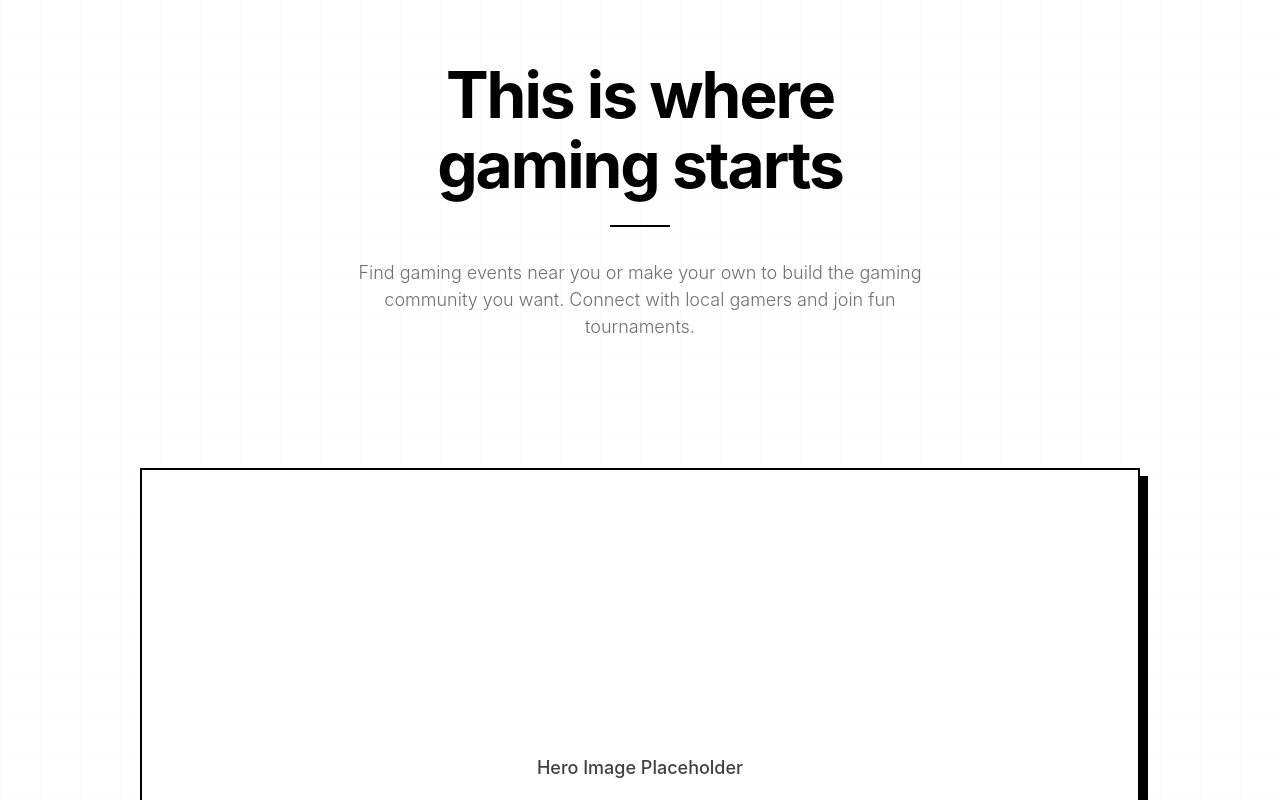
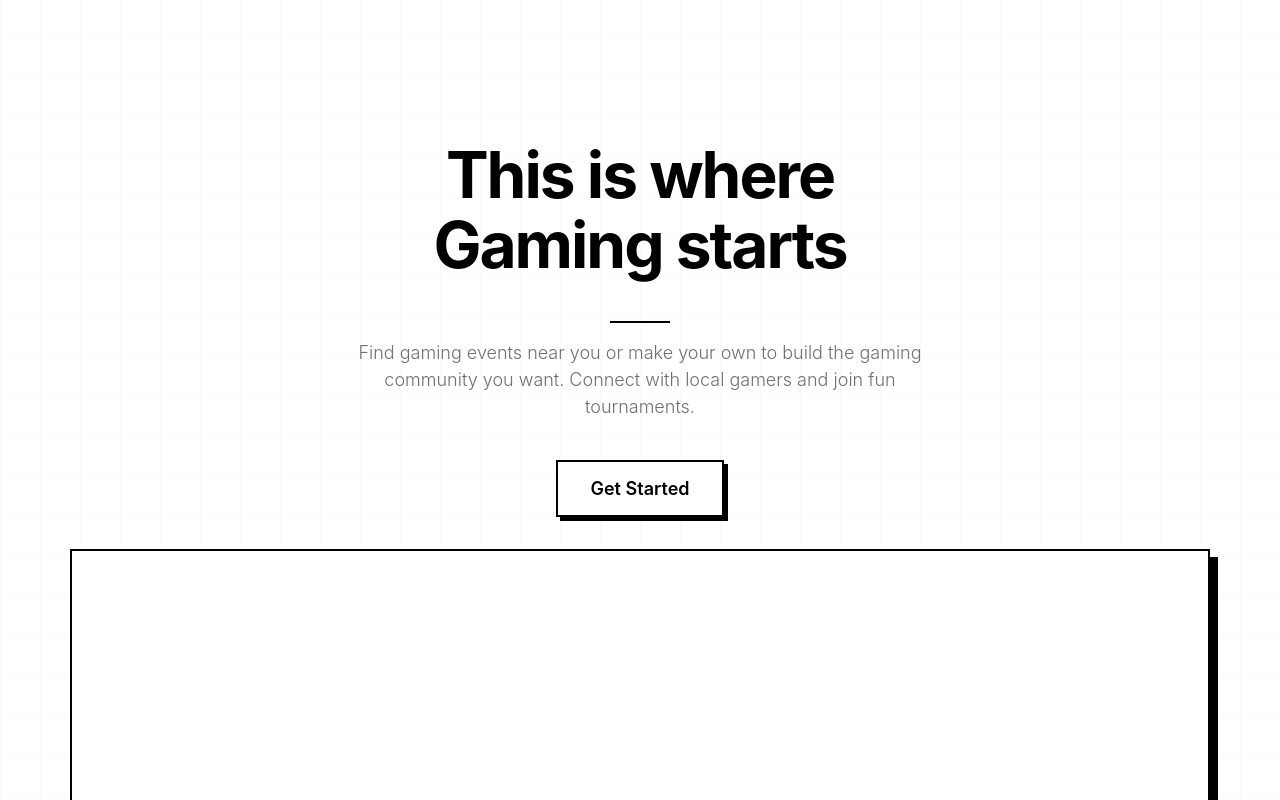
Before and after one commit to Shafiq-and-Company/boxd-events, a Next.js app: page /splash/HeroSection in a window 1280 px wide. Shown: the top 800 px of the page. Built offline with nearby package versions, Linux system fonts and the light colour scheme; no server answers.

Commit message:
fixing hero section

```diff
--- a/pages/splash/HeroSection.js
+++ b/pages/splash/HeroSection.js
@@ -13,7 +13,7 @@ export default function HeroSection() {
           <h1 className={styles.heroTitle}>
             <span>This is where</span>
             <br />
-            <span>gaming starts</span>
+            <span>Gaming starts</span>
           </h1>
 
           <div className={styles.divider}></div>
@@ -21,6 +21,10 @@ export default function HeroSection() {
           <p className={styles.heroSubtitle}>
             Find gaming events near you or make your own to build the gaming community you want. Connect with local gamers and join fun tournaments.
           </p>
+
+          <button className={styles.ctaButton} onClick={handleGetStarted}>
+            Get Started
+          </button>
         </div>
         <div className={styles.heroImage}>
           <div className={styles.heroImagePlaceholder}>
--- a/pages/splash/HeroSection.module.css
+++ b/pages/splash/HeroSection.module.css
@@ -4,13 +4,13 @@
   display: flex;
   align-items: center;
   justify-content: center;
-  padding: 0 24px;
+  padding: 80px 24px 0 24px;
   margin: 0;
   background: #FFFFFF;
   position: relative;
   overflow: hidden;
   margin-top: -64px;
-  padding-top: 64px;
+  padding-top: 144px;
   background-image:
     linear-gradient(rgba(0, 0, 0, 0.02) 1px, transparent 1px),
     linear-gradient(90deg, rgba(0, 0, 0, 0.02) 1px, transparent 1px);
@@ -21,9 +21,12 @@
 .heroContent {
   display: flex;
   flex-direction: column;
-  gap: 64px;
+  gap: 32px;
   align-items: center;
+  justify-content: center;
   width: 100%;
+  max-width: 1200px;
+  margin: 0 auto;
   animation: slideInUp 0.8s cubic-bezier(0.25, 0.46, 0.45, 0.94);
 }
 
@@ -40,6 +43,10 @@
 
 .heroText {
   text-align: center;
+  display: flex;
+  flex-direction: column;
+  align-items: center;
+  width: 100%;
 }
 
 
@@ -48,11 +55,13 @@
   justify-content: center;
   align-items: center;
   width: 100%;
+  max-width: 1200px;
+  margin: 0 auto;
 }
 
 .heroImagePlaceholder {
-  width: 90%;
-  max-width: 1000px;
+  width: 95%;
+  max-width: 1200px;
   height: 600px;
   background: #FFFFFF;
   border: 2px solid #000000;
@@ -108,7 +117,7 @@
   width: 60px;
   height: 2px;
   background-color: #000000;
-  margin: 24px auto 32px auto;
+  margin: 16px auto;
   animation: fadeInUp 0.8s cubic-bezier(0.25, 0.46, 0.45, 0.94) 1.0s both;
 }
 
@@ -128,7 +137,7 @@
   font-size: 18px;
   color: #707070;
   line-height: 1.5;
-  margin-bottom: 64px;
+  margin-bottom: 24px;
   margin-top: 0;
   font-weight: 300;
   max-width: 600px;
@@ -143,11 +152,39 @@
   transform: translateY(-2px);
 }
 
+.ctaButton {
+  background: #FFFFFF;
+  color: #000000;
+  border: 2px solid #000000;
+  padding: 16px 32px;
+  font-size: 18px;
+  font-weight: 600;
+  border-radius: 0;
+  cursor: pointer;
+  transition: all 200ms cubic-bezier(0.25, 0.46, 0.45, 0.94);
+  font-family: -apple-system, BlinkMacSystemFont, 'SF Pro Display', 'Helvetica Neue', Helvetica, Arial, sans-serif;
+  animation: fadeInUp 0.8s cubic-bezier(0.25, 0.46, 0.45, 0.94) 1.4s both;
+  box-shadow: 4px 4px 0px #000000;
+  margin-top: 16px;
+}
+
+.ctaButton:hover {
+  background: #F5F5F5;
+  color: #000000;
+  transform: translateY(-2px);
+  box-shadow: 6px 6px 0px #000000;
+}
+
+.ctaButton:active {
+  transform: translateY(0);
+  box-shadow: 2px 2px 0px #000000;
+}
+
 
 /* Mobile Responsive */
 @media (max-width: 768px) {
   .heroContent {
-    gap: 32px;
+    gap: 24px;
   }
 
   .heroText {
@@ -167,4 +204,9 @@
     height: 400px;
   }
 
+  .ctaButton {
+    padding: 14px 28px;
+    font-size: 16px;
+  }
+
 }
```
